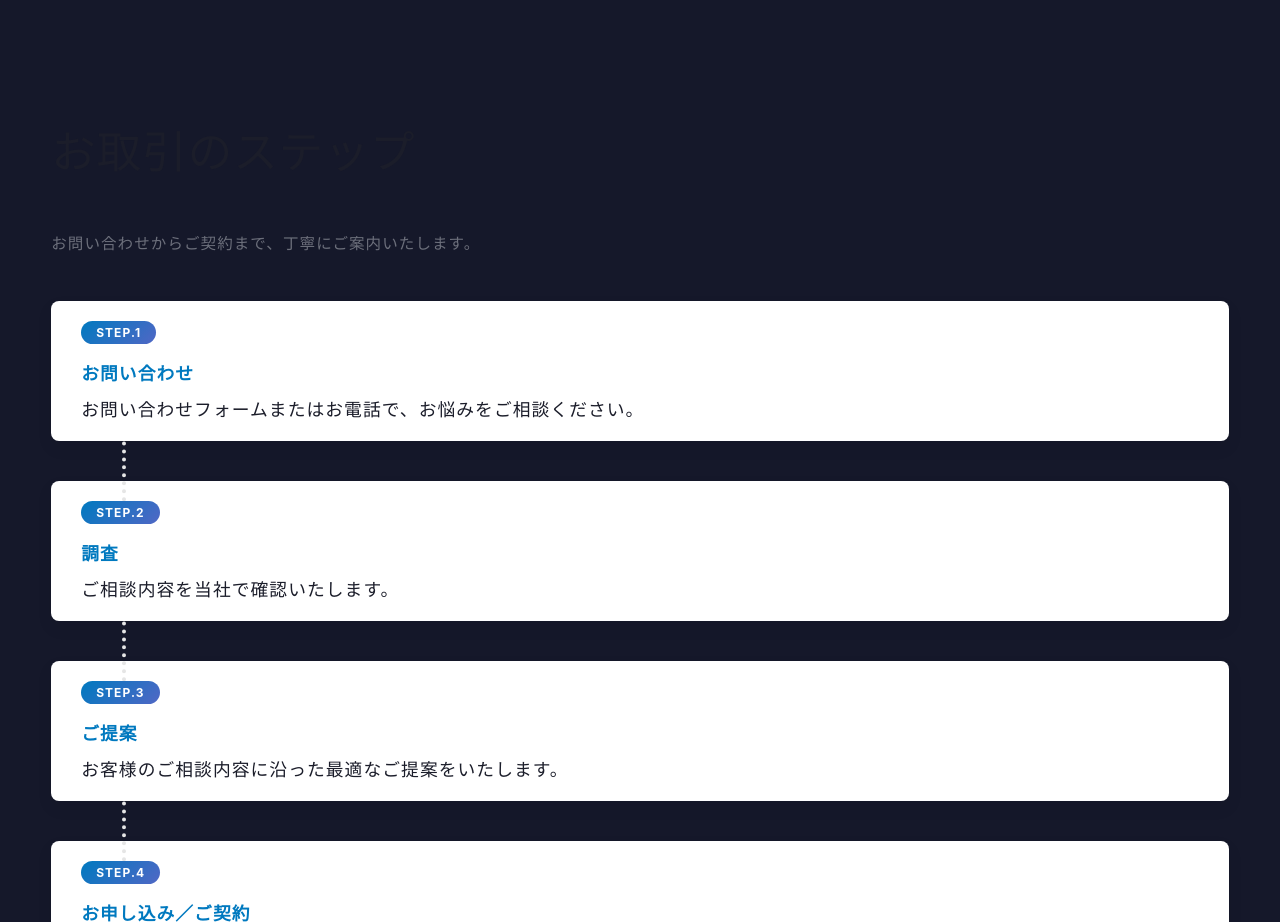
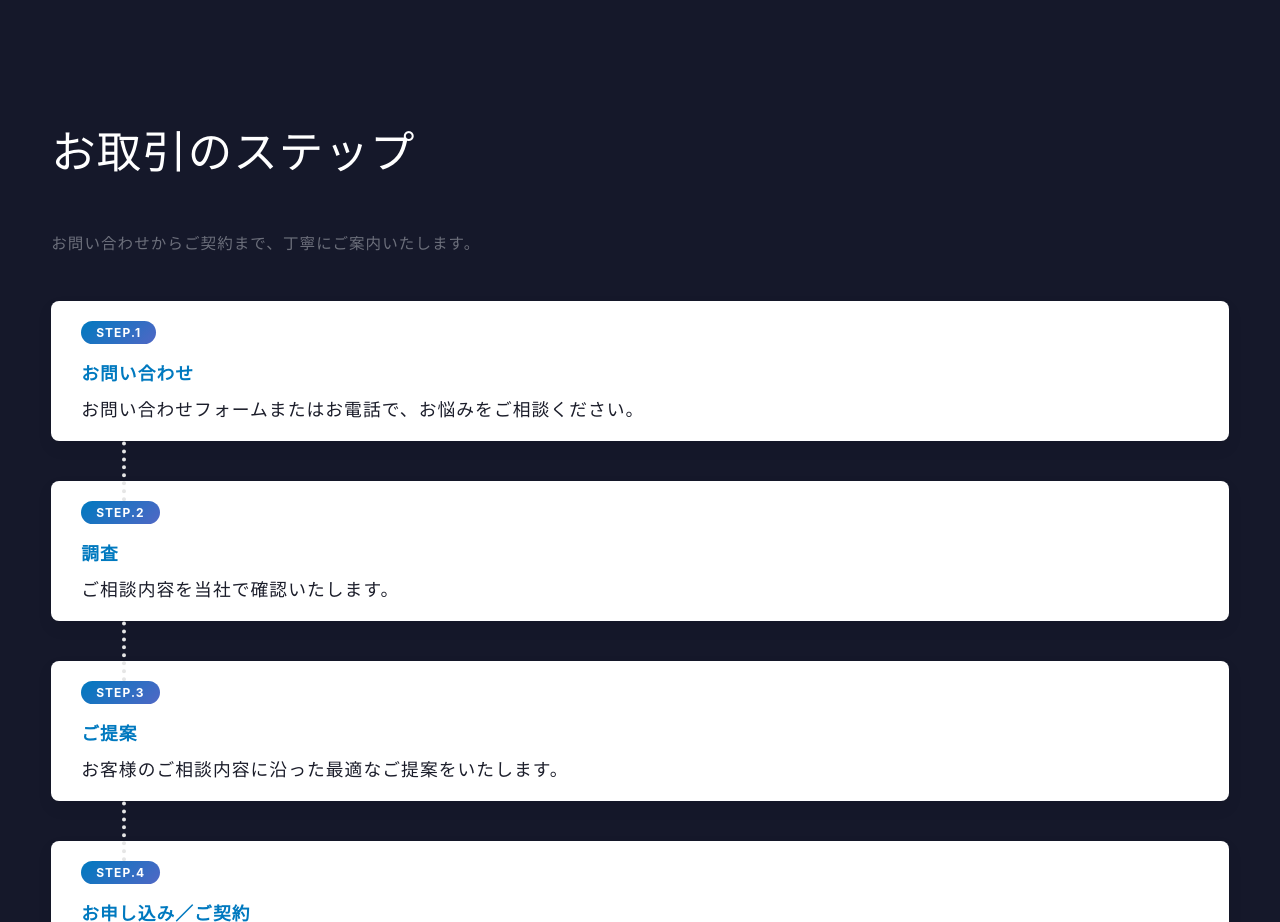
Before and after one commit to yumeko-16/maenokikaku-web-next, a Next.js app: page / in a window 1280 px wide. Shown: the part 5020-5942 px from the top of the page. Built offline with nearby package versions, Linux system fonts and the light colour scheme; a web font is replaced by a local one.

Commit message:
update: Enable white text to be used in Heading components.

```diff
--- a/src/app/page.tsx
+++ b/src/app/page.tsx
@@ -137,7 +137,7 @@ export default function Home() {
 
       <Section variant="accent">
         <Container>
-          <Heading>{PAGE_CONTENT.flow.heading}</Heading>
+          <Heading variant="white">{PAGE_CONTENT.flow.heading}</Heading>
           <Spacer size="sm" />
 
           <Lead>
--- a/src/components/Heading/Heading.module.scss
+++ b/src/components/Heading/Heading.module.scss
@@ -7,4 +7,8 @@
   line-height: 1.4;
   word-break: keep-all;
   overflow-wrap: break-word;
+
+  &[data-variant='white'] {
+    color: var(--white);
+  }
 }
--- a/src/components/Heading/Heading.tsx
+++ b/src/components/Heading/Heading.tsx
@@ -2,9 +2,14 @@ import type { ReactNode } from 'react';
 import styles from './Heading.module.scss';
 
 type Props = {
+  variant?: 'white';
   children: ReactNode;
 };
 
-export default function Heading({ children }: Props) {
-  return <h2 className={styles.heading}>{children}</h2>;
+export default function Heading({ variant, children }: Props) {
+  return (
+    <h2 className={styles.heading} data-variant={variant}>
+      {children}
+    </h2>
+  );
 }
```
